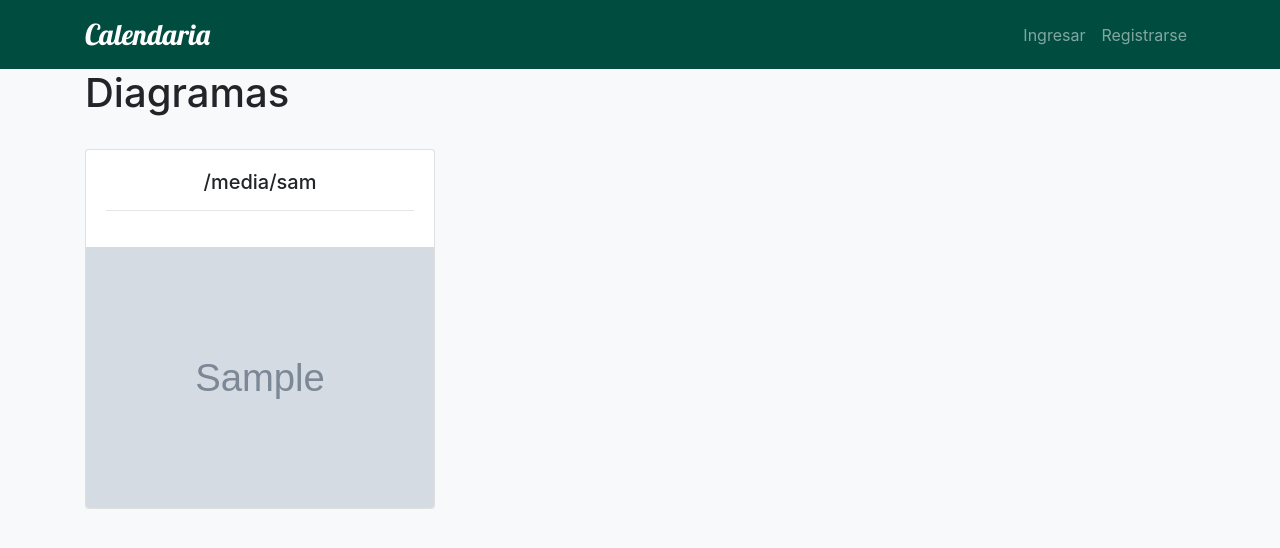
After one commit to calendaria/calendaria, a Flask app: template app/templates/es/diagrams.html in a window 1280 px wide. The commit adds this page. Shown: the top 548 px of the page. Run offline with Flask 2, Linux system fonts and the light colour scheme; the template is opened without the code that fills it: most values are stand-ins (such as "Sample title", 1, 10 or a date in 2020); grey boxes marked "Sample" are stand-in pictures; parts of the project's set-up code (start-up, migrations or seed data) failed here and were passed over; some libraries are stand-ins or nearby versions.

Commit message:
Diagrams section added

```diff
--- a/app/routes.py
+++ b/app/routes.py
@@ -1,3 +1,4 @@
+import os
 from app import app, db, moment
 from app.models import User
 from flask import (render_template, flash, redirect, url_for,
@@ -136,6 +137,14 @@ def quadrant_es(year, daynbr):
     # Save date in session for export
     session['date_str'] = dates['date'].strftime('%d-%b-%Y')
     return render_template('es/index.html', title=title, dates=dates, grid=grid)
+
+
+# Diagrams
+@app.route('/es/diagrams')
+@login_required
+def diagrams():
+    images = os.listdir(os.path.join(app.config['BASEDIR'], 'app', 'static', 'diagrams'))
+    return render_template('es/diagrams.html', images=images)
 
 
 # Login to the website
--- a/app/templates/es/base.html
+++ b/app/templates/es/base.html
@@ -59,7 +59,7 @@
 							<div class="dropdown-menu" aria-labelledby="navbarDropdown">
 								<a class="dropdown-item" href="{{url_for('index')}}">Calendaria</a>
 								<a class="dropdown-item" href="#">Tumi y Transitos</a>
-								<a class="dropdown-item" href="#">Diagramas</a>
+								<a class="dropdown-item" href="{{url_for('diagrams')}}">Diagramas</a>
 								<a class="dropdown-item" href="#">Articulos</a>
 								<div class="dropdown-divider"></div>
 								<a class="dropdown-item" href="#">Referencias</a>
--- /dev/null
+++ b/app/templates/es/diagrams.html
@@ -0,0 +1,21 @@
+{% extends "es/base.html" %}
+
+{% block content %}
+<h1>Diagramas</h1>
+<div class="row">
+    {% for img in images %}
+    <div class="col-md-6 col-lg-4 mt-4">
+        <div class="card">
+            <div class="card-body">
+                <h5 class="card-title text-center">{{img[:img.find('.')]}}</h5>
+                <hr>
+            </div>
+            <a href="{{url_for('static', filename='diagrams/'+img)}}" target="_blank">
+                <img class="card-img-bottom" src="{{url_for('static', filename='diagrams/'+img)}}" alt="{{img}}">
+            </a>
+        </div>
+    </div>
+    {% endfor %}
+</div>
+
+{% endblock %}
```
Also changed, not shown: 1 other file.
